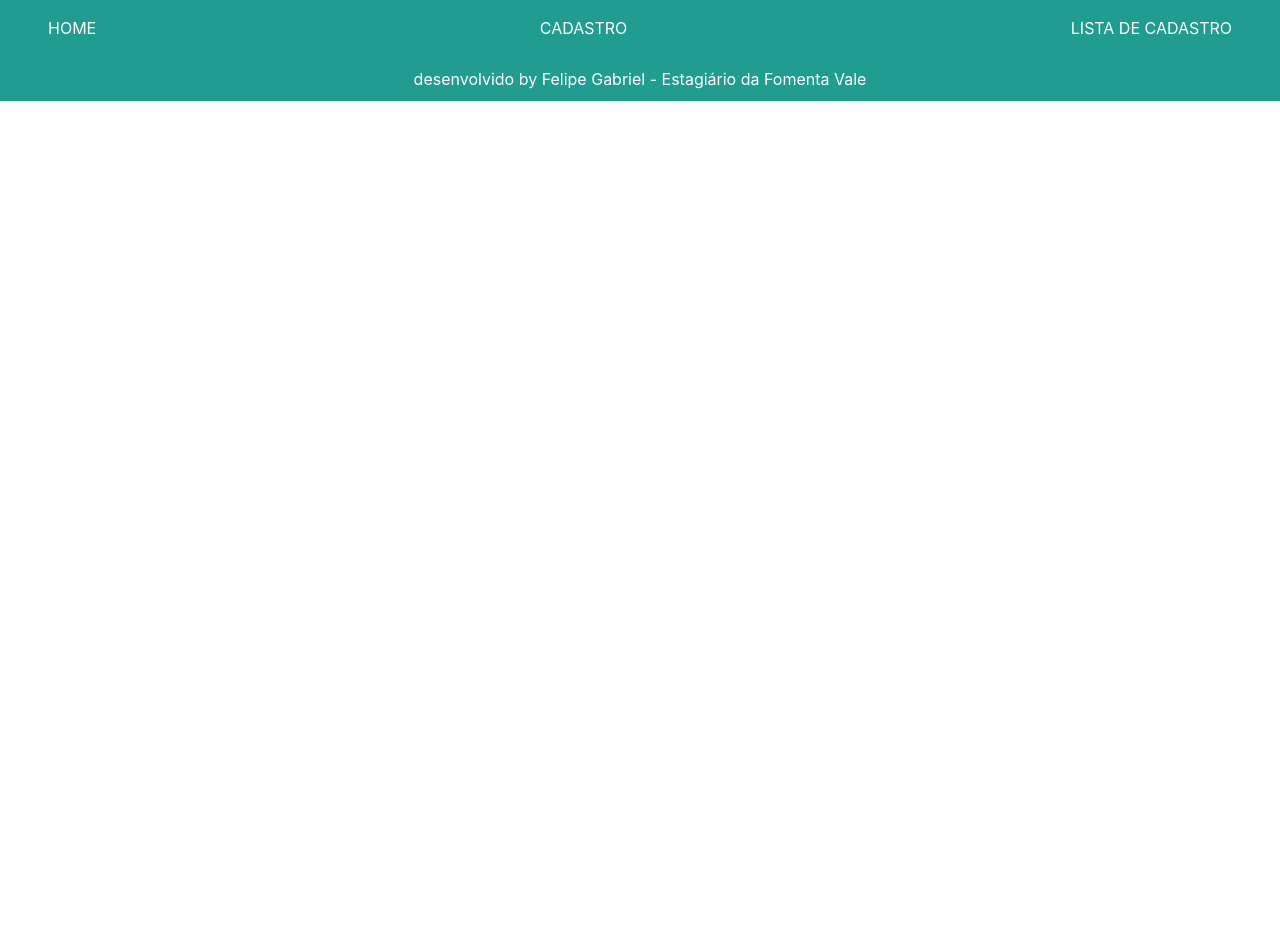
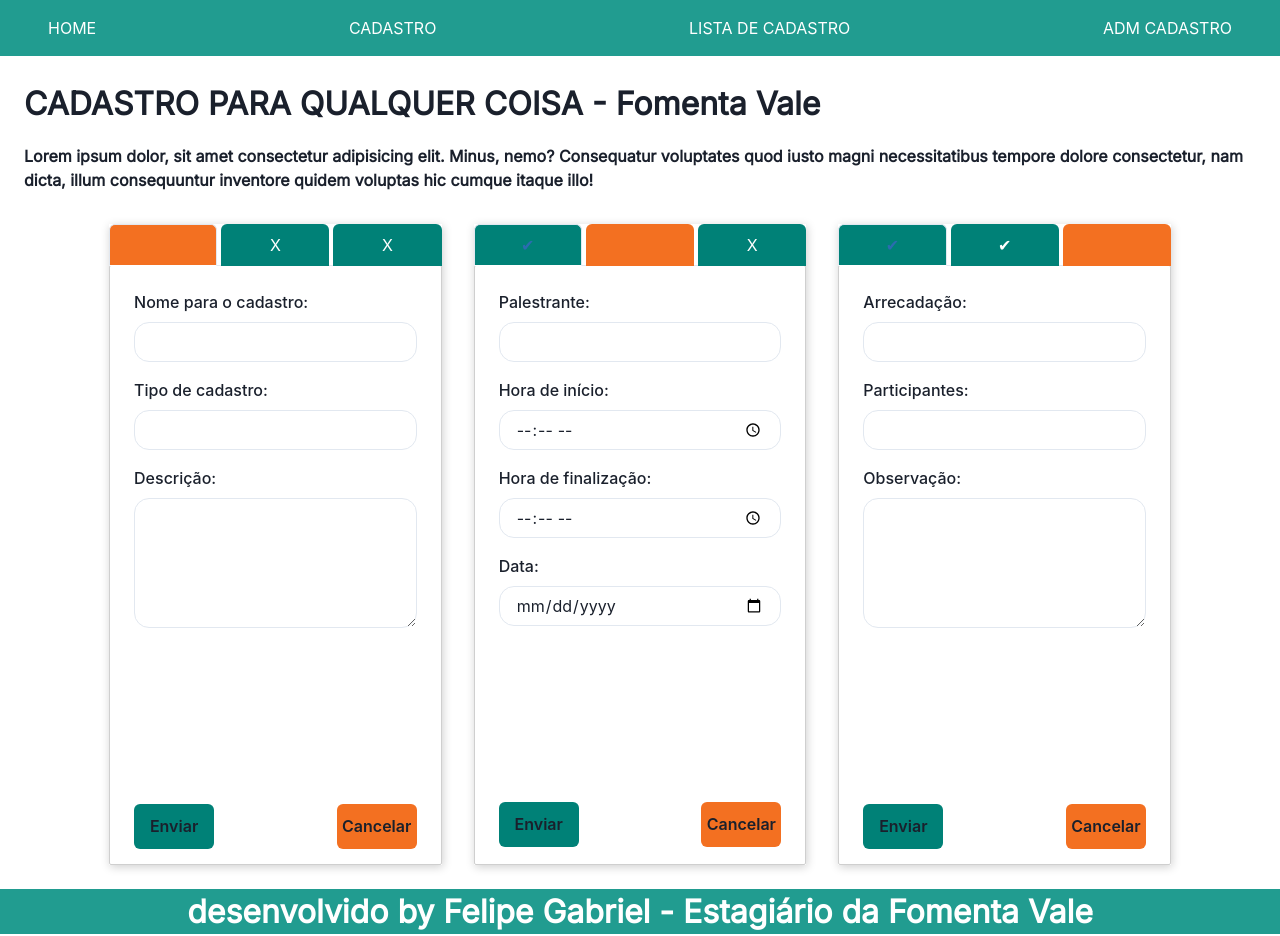
Before and after one commit to FelipeGabrielSilva/otimizacao, a React (Vite) app: page /AdmCadastro in a window 1280 px wide. Before the commit the page ends 800 px from the top, so only its background shows below. Built offline with nearby package versions, Linux system fonts and the light colour scheme.

Commit message:
Teste para o sistema adm #1

```diff
--- a/src/App.tsx
+++ b/src/App.tsx
@@ -7,6 +7,7 @@ import Cadastro from './pages/cadastro/Cadastro'
 import ListaCadastro from './pages/listaCadastro/ListaCadastro'
 import Home from './pages/home/Home'
 import Footer from './components/footer/Footer'
+import AdmCadastro from './pages/admCadastro/admCadastro'
 
 function App() {
 
@@ -19,6 +20,7 @@ function App() {
       <Route path="/" element={<Home/>} />
       <Route path="/Cadastro" element={<Cadastro/>} />
       <Route path="/ListaCadastro" element={<ListaCadastro/>} />
+      <Route path="/AdmCadastro" element={<AdmCadastro/>} />
     </Routes>
 
     <Footer/>
--- a/src/components/navbar/Navbar.tsx
+++ b/src/components/navbar/Navbar.tsx
@@ -15,6 +15,9 @@ export default function NavBar() {
           <li>
             <Link href="/ListaCadastro">Lista de cadastro</Link>
           </li>
+          <li>
+            <Link href="/AdmCadastro">ADM CADASTRO</Link>
+          </li>
         </ul>
       </nav>
     </>
--- /dev/null
+++ b/src/pages/admCadastro/admCadastro.module.css
@@ -0,0 +1,25 @@
+@import url("https://fonts.googleapis.com/css2?family=Inter&display=swap");
+
+form {
+  margin: 0 auto;
+  display: flex;
+  flex-direction: column;
+  height: 600px;
+  padding: 1.5em;
+  width: 100%;
+  border: 1px solid #cfcfcf;
+  border-radius: 2px;
+  gap: 1em;
+}
+
+h1 {
+  font-family: 'Inter', sans-serif;
+  font-size: 2rem;
+  font-weight: bold;
+}
+
+p {
+     font-family: 'Inter', sans-serif;
+     font-size: 1rem;
+     font-weight: 600;
+}
--- /dev/null
+++ b/src/pages/admCadastro/admCadastro.tsx
@@ -0,0 +1,147 @@
+import {
+  Box,
+  Button,
+  Flex,
+  FormControl,
+  FormLabel,
+  Input,
+  Tab,
+  TabList,
+  Tabs,
+  Textarea,
+} from "@chakra-ui/react";
+import "./admCadastro.module.css";
+
+export default function AdmCadastro() {
+  return (
+    <Flex
+      display="flex"
+      flexDir="column"
+      p="1.5em"
+      gap="2em"
+    >
+      <Box gap="1em" display="flex" flexDir="column">
+        <h1>CADASTRO PARA QUALQUER COISA - Fomenta Vale</h1>
+        <p>
+          Lorem ipsum dolor, sit amet consectetur adipisicing elit. Minus, nemo?
+          Consequatur voluptates quod iusto magni necessitatibus tempore dolore
+          consectetur, nam dicta, illum consequuntur inventore quidem voluptas
+          hic cumque itaque illo!
+        </p>
+      </Box>
+
+      <Box display="flex" flexDir="row" justifyContent="center" gap="2em">
+        <Box w="27%" boxShadow="1px 2px 9px #cfcfcf">
+          <Tabs isFitted variant="enclosed">
+            <TabList gap="4px" color="white">
+              <Tab bg="#F37021"></Tab>
+              <Tab bg="#008177">X</Tab>
+              <Tab bg="#008177">X</Tab>
+            </TabList>
+          </Tabs>
+          <form>
+            <FormControl>
+              <FormLabel>Nome para o cadastro:</FormLabel>
+              <Input borderRadius="15px"></Input>
+            </FormControl>
+
+            <FormControl>
+              <FormLabel>Tipo de cadastro:</FormLabel>
+              <Input borderRadius="15px" type="select"></Input>
+            </FormControl>
+
+            <FormControl>
+              <FormLabel>Descrição:</FormLabel>
+              <Textarea borderRadius="15px" h="130px"></Textarea>
+            </FormControl>
+
+            <Box mt="10em" justifyContent="space-between" display="flex">
+              <Button w="5em" h="45px" bg="#008177" dropShadow={"30px 10px 4px #000"}>
+                Enviar
+              </Button>
+              <Button w="5em" h="45px" bg="#F37021">
+                Cancelar
+              </Button>
+            </Box>
+          </form>
+        </Box>
+
+        <Box w="27%" boxShadow="1px 2px 9px #cfcfcf">
+          <Tabs isFitted variant="enclosed">
+            <TabList gap="4px" color="white">
+              <Tab bg="#008177">✔</Tab>
+              <Tab bg="#F37021"></Tab>
+              <Tab bg="#008177">X</Tab>
+            </TabList>
+          </Tabs>
+          <form>
+            <FormControl>
+              <FormLabel>Palestrante:</FormLabel>
+              <Input borderRadius="15px"></Input>
+            </FormControl>
+
+            <FormControl>
+              <FormLabel>Hora de início:</FormLabel>
+              <Input borderRadius="15px" type="time"></Input>
+            </FormControl>
+
+            <FormControl>
+              <FormLabel>Hora de finalização:</FormLabel>
+              <Input borderRadius="15px" type="time"></Input>
+            </FormControl>
+
+            <FormControl>
+              <FormLabel>Data:</FormLabel>
+              <Input borderRadius="15px" type="date"></Input>
+            </FormControl>
+
+
+            <Box mt="10em" justifyContent="space-between" display="flex">
+              <Button w="5em" h="45px" bg="#008177">
+                Enviar
+              </Button>
+              <Button w="5em" h="45px" bg="#F37021">
+                Cancelar
+              </Button>
+            </Box>
+          </form>
+        </Box>
+
+        <Box w="27%" boxShadow="1px 2px 9px #cfcfcf">
+          <Tabs isFitted variant="enclosed">
+            <TabList gap="4px" color="white">
+              <Tab bg="#008177">✔</Tab>
+              <Tab bg="#008177">✔</Tab>
+              <Tab bg="#F37021"></Tab>
+            </TabList>
+          </Tabs>
+          <form>
+            <FormControl>
+              <FormLabel>Arrecadação:</FormLabel>
+              <Input borderRadius="15px"></Input>
+            </FormControl>
+
+            <FormControl>
+              <FormLabel>Participantes:</FormLabel>
+              <Input borderRadius="15px" type="number"></Input>
+            </FormControl>
+
+            <FormControl>
+              <FormLabel>Observação:</FormLabel>
+              <Textarea borderRadius="15px" h="130px"></Textarea>
+            </FormControl>
+
+            <Box mt="10em" justifyContent="space-between" display="flex">
+              <Button w="5em" h="45px" bg="#008177">
+                Enviar
+              </Button>
+              <Button w="5em" h="45px" bg="#F37021">
+                Cancelar
+              </Button>
+            </Box>
+          </form>
+        </Box>
+      </Box>
+    </Flex>
+  );
+}
```
